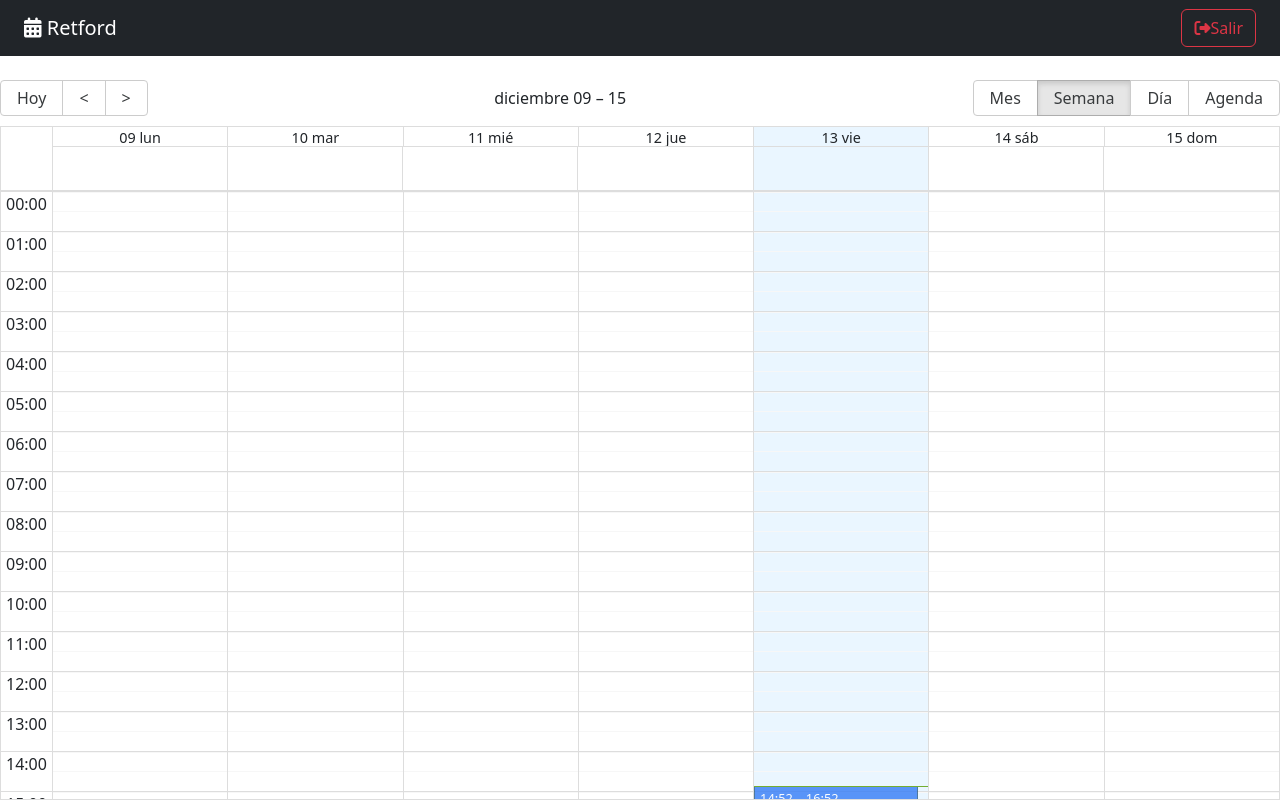
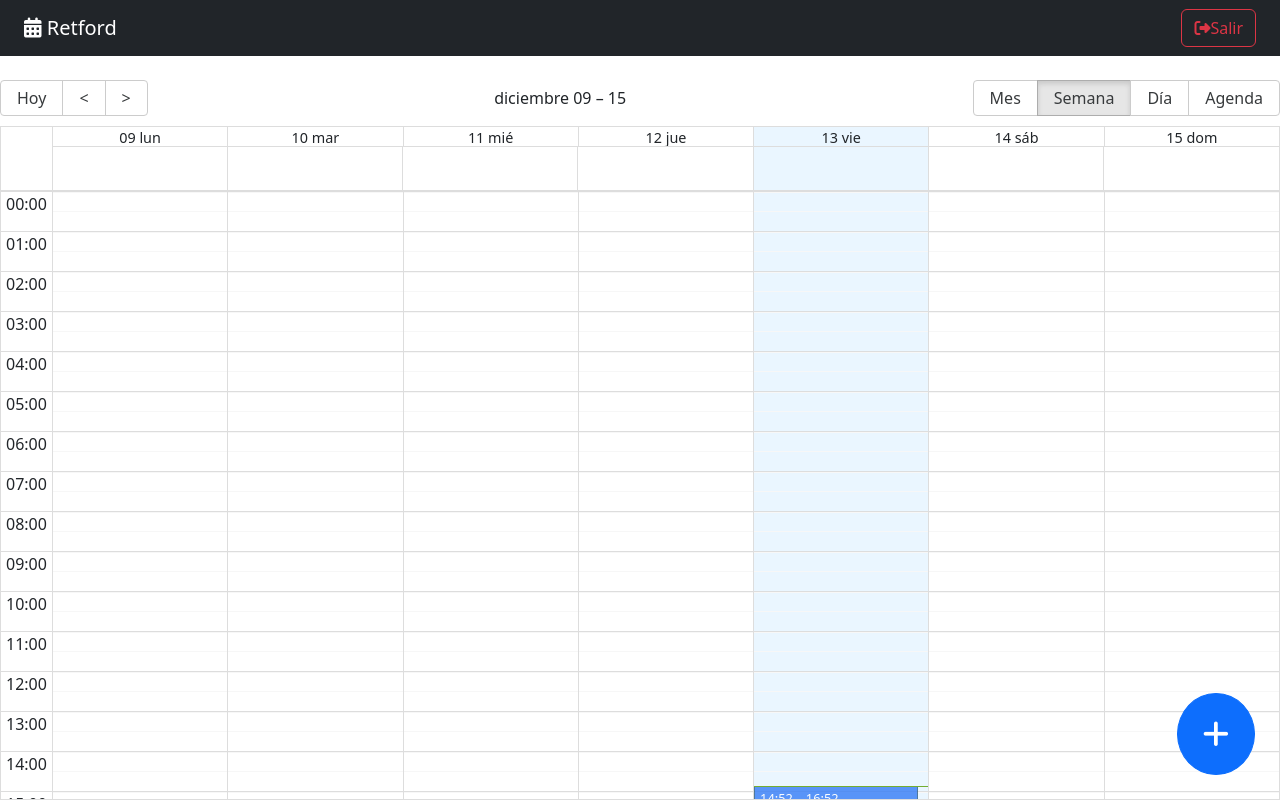
Before and after one commit to Retford/calendar, a React (Vite) app: page / in a window 1280 px wide. Built offline with nearby package versions, Linux system fonts and the light colour scheme.

Commit message:
untill events calendar updated

```diff
--- a/src/calendar/components/CalendarModal.jsx
+++ b/src/calendar/components/CalendarModal.jsx
@@ -4,6 +4,10 @@
 import 'react-datepicker/dist/react-datepicker.css';
 import es from 'date-fns/locale/es';
 import { useCalendarModal, useCalendarStore, useUiStore } from '../../hooks';
+import { differenceInSeconds } from 'date-fns';
+
+import Swal from 'sweetalert2';
+import 'sweetalert2/dist/sweetalert2.min.css';
 
 registerLocale('es', es);
 
@@ -22,14 +26,14 @@
 
 export const CalendarModal = () => {
   const { isDateModalOpen, closeDateModal } = useUiStore();
-  const { activeEvent } = useCalendarStore();
+  const { activeEvent, startSavingEvent } = useCalendarStore();
 
   const {
     formValues,
     setFormValues,
+    setFormSubmitted,
     handleDateChange,
     handleInputChange,
-    handleSubmit,
     titleClass,
   } = useCalendarModal();
 
@@ -43,6 +47,26 @@
     }
     // eslint-disable-next-line react-hooks/exhaustive-deps
   }, [activeEvent]);
+
+  const handleSubmit = async (event) => {
+    event.preventDefault();
+    setFormSubmitted(true);
+
+    const difference = differenceInSeconds(formValues.end, formValues.start);
+
+    if (isNaN(difference) || difference <= 0) {
+      Swal.fire('Fechas incorrectas', 'Revisar las fechas ingresadas', 'error');
+      return;
+    }
+
+    if (formValues.title.length <= 0) return;
+
+    console.log(formValues);
+
+    await startSavingEvent(formValues);
+    closeDateModal();
+    setFormSubmitted(false);
+  };
 
   return (
     <Modal
--- /dev/null
+++ b/src/calendar/components/FabAddNew.jsx
@@ -0,0 +1,29 @@
+import { addHours } from 'date-fns';
+import { useCalendarStore, useUiStore } from '../../hooks';
+
+export const FabAddNew = () => {
+  const { openDateModal } = useUiStore();
+  const { setActiveEvent } = useCalendarStore();
+
+  const handleClickNew = () => {
+    setActiveEvent({
+      title: '',
+      notes: '',
+      start: new Date(),
+      end: addHours(new Date(), 2),
+      bgColor: '#fafafa',
+      user: {
+        _id: '111',
+        name: 'Pepito',
+      },
+    });
+
+    openDateModal();
+  };
+
+  return (
+    <button className='btn btn-primary fab' onClick={handleClickNew}>
+      <i className='fas fa-plus'></i>
+    </button>
+  );
+};
--- a/src/calendar/index.js
+++ b/src/calendar/index.js
@@ -2,4 +2,5 @@
 
 export * from './components/CalendarEvent';
 export * from './components/CalendarModal';
+export * from './components/FabAddNew';
 export * from './components/Navbar';
--- a/src/calendar/pages/CalendarPage.jsx
+++ b/src/calendar/pages/CalendarPage.jsx
@@ -1,10 +1,11 @@
+import { useState } from 'react';
+
+import 'react-big-calendar/lib/css/react-big-calendar.css';
 import { Calendar } from 'react-big-calendar';
-import 'react-big-calendar/lib/css/react-big-calendar.css';
 
-import { CalendarEvent, CalendarModal, Navbar } from '../';
+import { CalendarEvent, CalendarModal, FabAddNew, Navbar } from '../';
 
 import { localizer, getMessagesES } from '../../helpers';
-import { useState } from 'react';
 import { useCalendarStore, useUiStore } from '../../hooks';
 
 export const CalendarPage = () => {
@@ -62,6 +63,7 @@
       />
 
       <CalendarModal />
+      <FabAddNew />
     </>
   );
 };
--- a/src/hooks/useCalendarModal.js
+++ b/src/hooks/useCalendarModal.js
@@ -1,6 +1,5 @@
-import { addHours, differenceInSeconds } from 'date-fns';
+import { addHours } from 'date-fns';
 import { useMemo, useState } from 'react';
-import Swal from 'sweetalert2';
 import 'sweetalert2/dist/sweetalert2.min.css';
 
 export const useCalendarModal = () => {
@@ -31,29 +30,14 @@
     setFormValues({ ...formValues, [changing]: event });
   };
 
-  const handleSubmit = (event) => {
-    event.preventDefault();
-    setFormSubmitted(true);
-
-    const difference = differenceInSeconds(formValues.end, formValues.start);
-
-    if (isNaN(difference) || difference <= 0) {
-      Swal.fire('Fechas incorrectas', 'Revisar las fechas ingresadas', 'error');
-      return;
-    }
-
-    if (formValues.title.length <= 0) return;
-
-    console.log(formValues);
-  };
-
   return {
     ...formValues,
+    formSubmitted,
+    setFormSubmitted,
     formValues,
     setFormValues,
     titleClass,
     handleInputChange,
     handleDateChange,
-    handleSubmit,
   };
 };
--- a/src/hooks/useCalendarStore.js
+++ b/src/hooks/useCalendarStore.js
@@ -1,5 +1,9 @@
 import { useDispatch, useSelector } from 'react-redux';
-import { handleSetActiveEvent } from '../store';
+import {
+  handleAddNewEvent,
+  handleSetActiveEvent,
+  handleUpdateEvent,
+} from '../store';
 
 export const useCalendarStore = () => {
   const dispatch = useDispatch();
@@ -9,9 +13,27 @@
     dispatch(handleSetActiveEvent(calendarEvent));
   };
 
+  const startSavingEvent = async (calendarEvent) => {
+    // TODO: Llegar al backend
+
+    if (calendarEvent._id) {
+      // Updating
+      dispatch(handleUpdateEvent({ ...calendarEvent }));
+    } else {
+      // Creating
+      dispatch(
+        handleAddNewEvent({ ...calendarEvent, _id: new Date().getTime() })
+      );
+    }
+  };
+
   return {
+    // Properties
+    activeEvent,
     events,
+
+    // Methods
     setActiveEvent,
-    activeEvent,
+    startSavingEvent,
   };
 };
--- a/src/store/calendar/calendarSlice.js
+++ b/src/store/calendar/calendarSlice.js
@@ -24,8 +24,21 @@
     handleSetActiveEvent: (state, { payload }) => {
       state.activeEvent = payload;
     },
+    handleAddNewEvent: (state, { payload }) => {
+      state.events.push(payload);
+      state.activeEvent = null;
+    },
+    handleUpdateEvent: (state, { payload }) => {
+      state.events = state.events.map((event) => {
+        if (event._id === payload._id) {
+          return payload;
+        }
+        return event;
+      });
+    },
   },
 });
 
 // Action creators are generated for each case reducer function
-export const { handleSetActiveEvent } = calendarSlice.actions;
+export const { handleSetActiveEvent, handleAddNewEvent, handleUpdateEvent } =
+  calendarSlice.actions;
--- a/src/styles.css
+++ b/src/styles.css
@@ -38,3 +38,14 @@
   outline: none;
   padding: 10px;
 }
+
+/* FABS */
+
+.fab {
+  border-radius: 100%;
+  bottom: 25px;
+  font-size: 30px;
+  padding: 25px;
+  position: fixed;
+  right: 25px;
+}
```
